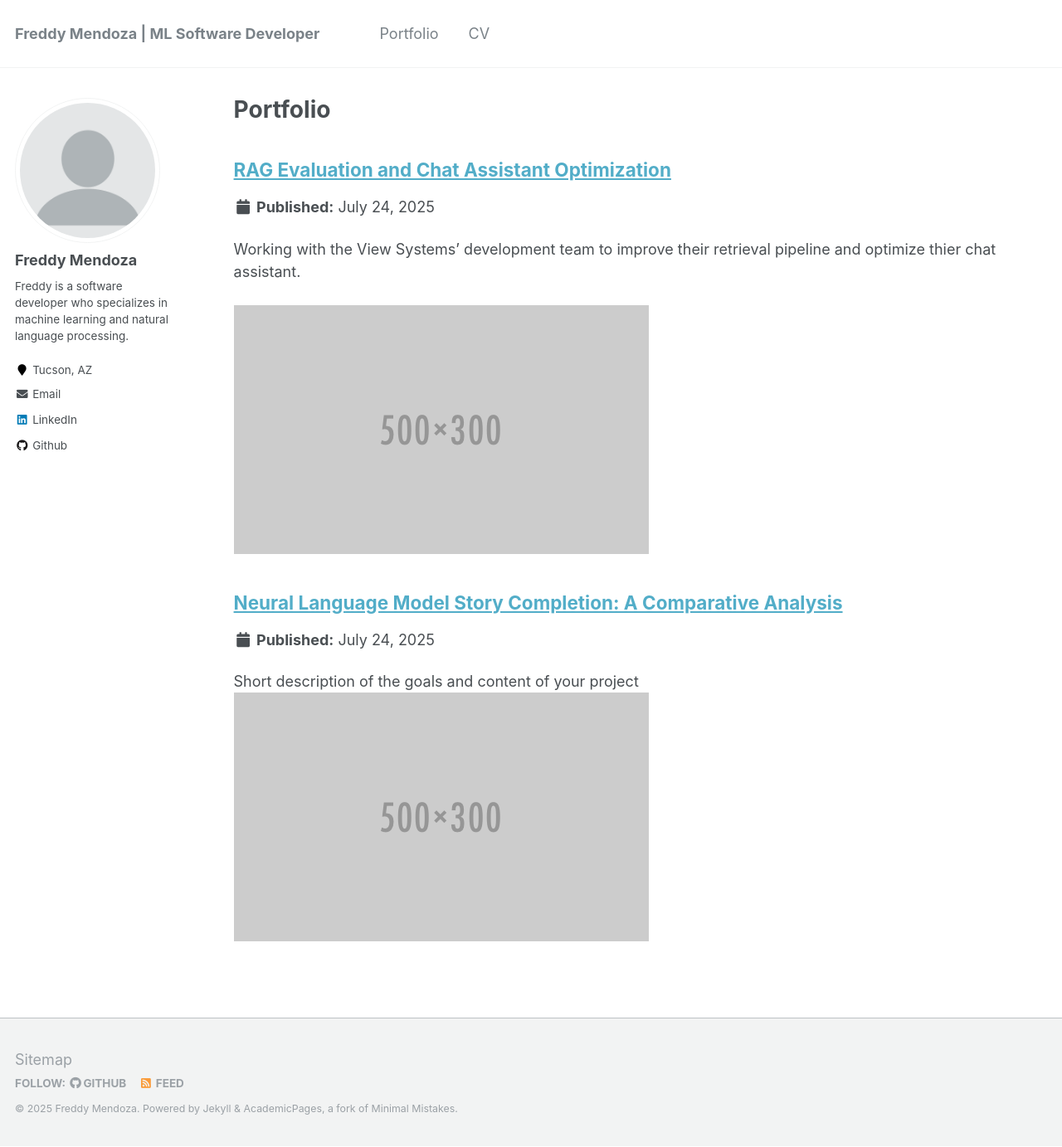
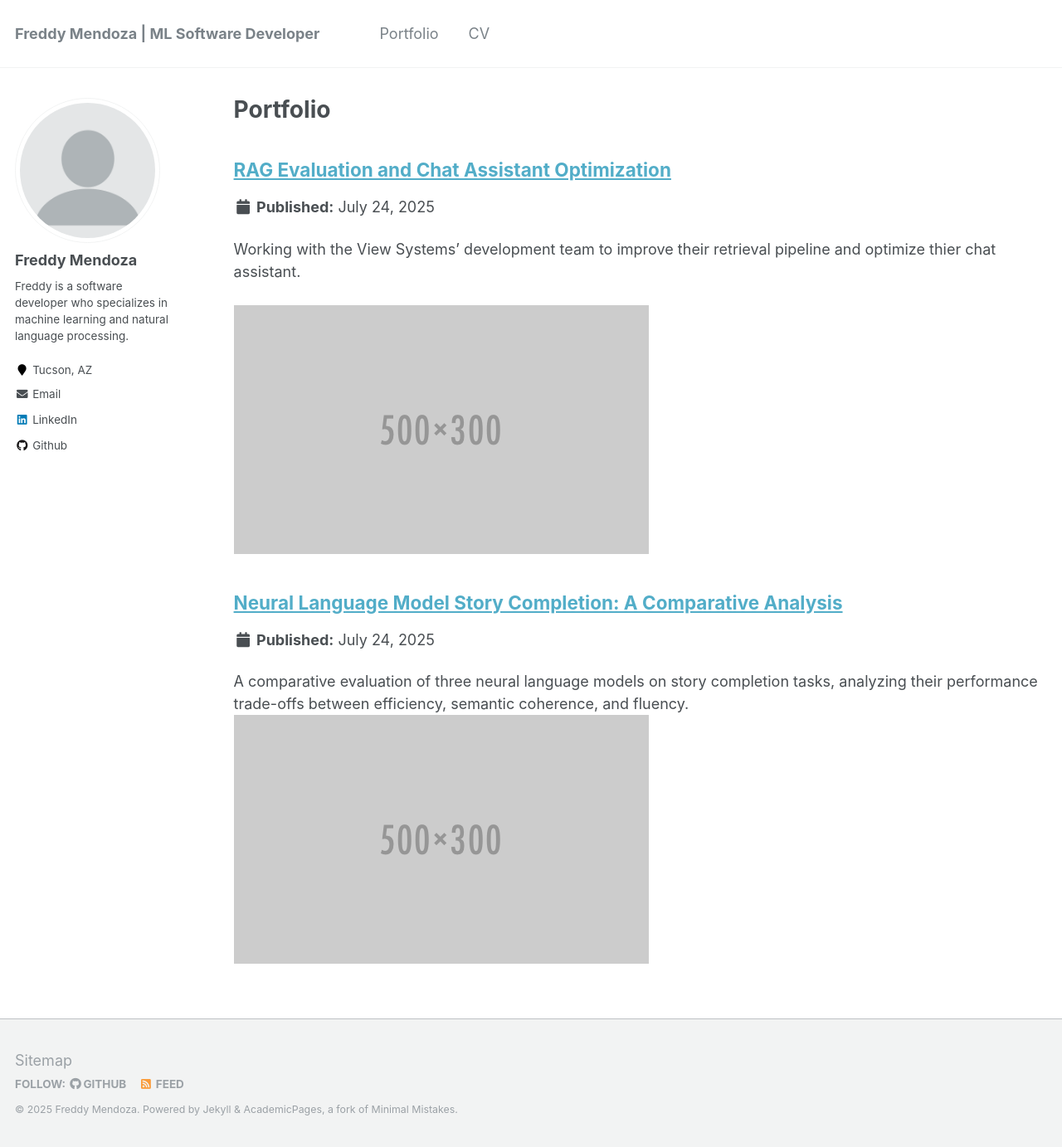
Before and after one commit to fmend/fmend.github.io, a Jekyll site: the page built from _pages/portfolio.html, in a window 1280 px wide and 1383 px high. Shown: the whole window at 83% size. Built offline with Jekyll 4.4.1, drawn with Linux system fonts in a browser that asks for light colours.

Commit message:
Update portfolio-2.md
Updated description.

```diff
--- a/_portfolio/portfolio-2.md
+++ b/_portfolio/portfolio-2.md
@@ -1,6 +1,6 @@
 ---
 title: "Neural Language Model Story Completion: A Comparative Analysis"
-excerpt: "Short description of the goals and content of your project<br/><img src='/images/500x300.png'>"
+excerpt: "A comparative evaluation of three neural language models on story completion tasks, analyzing their performance trade-offs between efficiency, semantic coherence, and fluency.<br/><img src='/images/500x300.png'>"
 collection: portfolio
 ---
 
```
